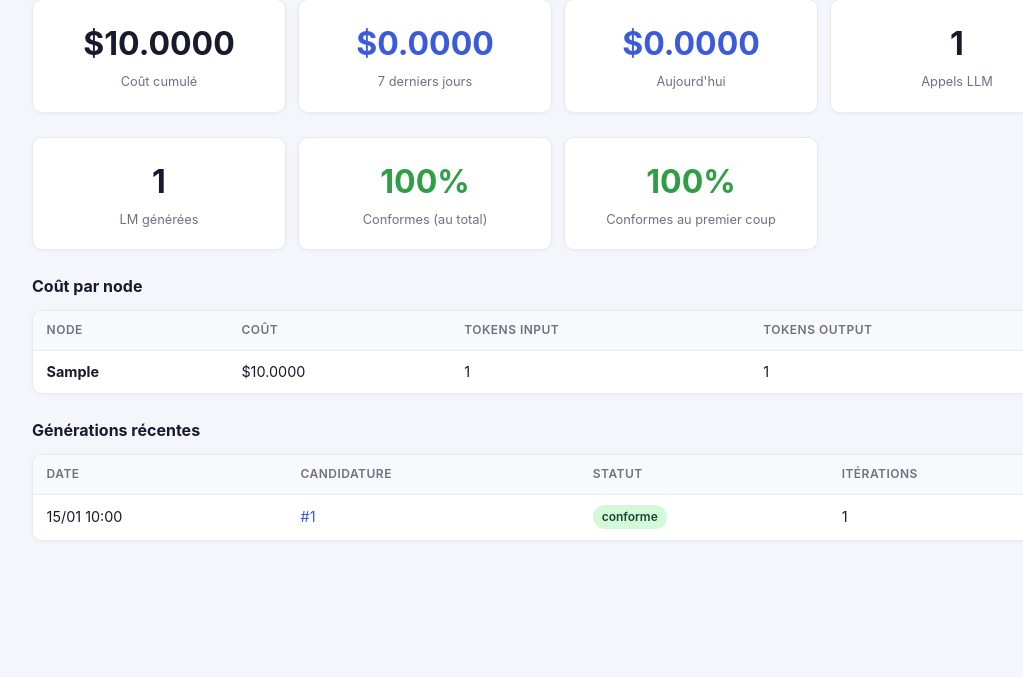
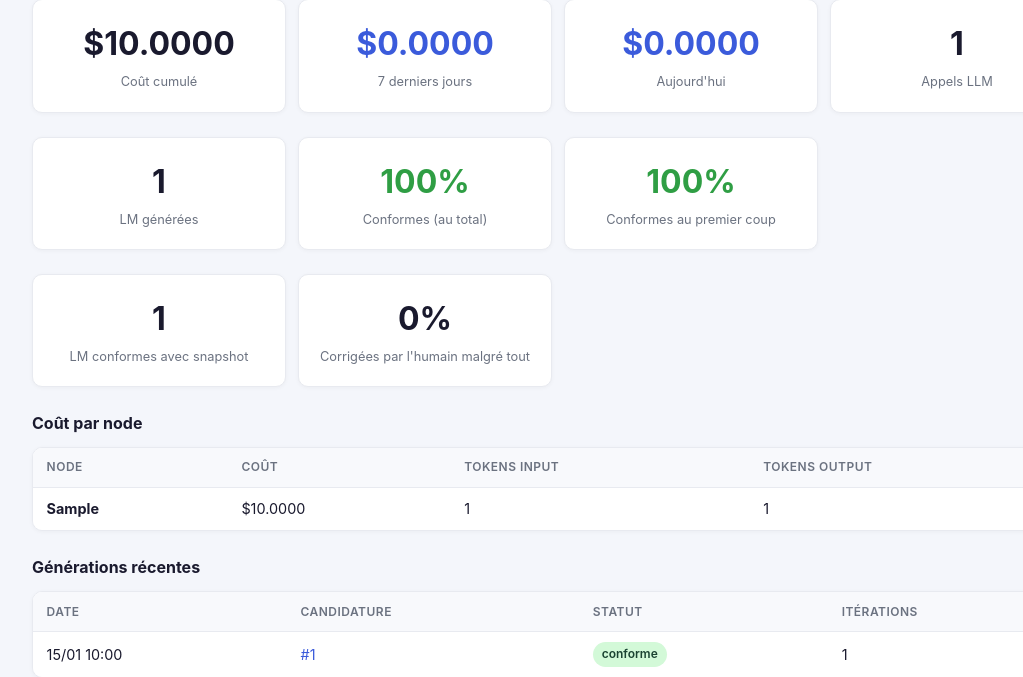
Before and after one commit to adoudi-mondher/job-tracker, a Flask app: page /evals/ in a window 1280 px wide. Shown: the part 151-828 px from the top of the page, without its empty margins (82-1105 px from the left). Before the commit the page ends 680 px from the top, so only its background shows below. Run offline with Flask 3, Linux system fonts and the light colour scheme; the visitor is signed in with stand-in values (Sample User, id 1); tables that the repository leaves empty hold one stand-in row (values such as "Sample post"); some libraries are stand-ins or nearby versions.

Commit message:
feat(evals): capture le signal humain (LM editee vs generee), surface sur /evals

```diff
--- a/app/models.py
+++ b/app/models.py
@@ -70,6 +70,10 @@ class Candidature(db.Model):
     resume_offre = db.Column(db.Text, nullable=True)
     # Lettre de motivation W3 (brouillon généré par Claude)
     lettre_motivation = db.Column(db.Text, nullable=True)
+    # Snapshot de la version générée par le Rédacteur — figée à l'écriture du PATCH
+    # de génération (voir api.py::patch_candidature), jamais touchée par une édition
+    # manuelle. Sert de référence pour détecter si l'humain a corrigé la LM après coup.
+    lettre_motivation_generee = db.Column(db.Text, nullable=True)
     # Message email d'accompagnement (rédigé manuellement pour envoi direct par email)
     message_accompagnement = db.Column(db.Text, nullable=True)
     # Préparation entretien (pitch, hard/soft skills, transposition stack) générée par le Rédacteur
@@ -101,6 +105,13 @@ class Candidature(db.Model):
             return datetime.utcnow().date() >= self.date_relance
         return False
 
+    @property
+    def lm_editee_manuellement(self):
+        """True si la LM finale diverge de la version générée par le Rédacteur."""
+        if not self.lettre_motivation_generee or not self.lettre_motivation:
+            return False
+        return self.lettre_motivation.strip() != self.lettre_motivation_generee.strip()
+
     def __repr__(self):
         return f"<Candidature {self.poste} @ {self.entreprise_id}>"
 
@@ -129,6 +140,8 @@ class Candidature(db.Model):
             "stack_technique": self.stack_technique,
             "resume_offre": self.resume_offre,
             "lettre_motivation": self.lettre_motivation,
+            "lettre_motivation_generee": self.lettre_motivation_generee,
+            "lm_editee_manuellement": self.lm_editee_manuellement,
             "message_accompagnement": self.message_accompagnement,
             "prep_entretien": self.prep_entretien,
         }
--- a/app/routes/api.py
+++ b/app/routes/api.py
@@ -127,6 +127,10 @@ def patch_candidature(id):
             if field == "statut" and data[field] not in Candidature.STATUTS:
                 return jsonify({"error": f"Statut invalide : {data[field]}"}), 400
             setattr(candidature, field, data[field])
+            if field == "lettre_motivation":
+                # Snapshot de la version générée — ce endpoint n'est appelé que par le
+                # write-back langgraph-agents, jamais par l'édition manuelle côté UI.
+                candidature.lettre_motivation_generee = data[field]
 
     db.session.commit()
     return jsonify(candidature.to_dict())
--- a/app/routes/evals.py
+++ b/app/routes/evals.py
@@ -5,7 +5,7 @@ from flask import Blueprint, render_template
 from sqlalchemy.exc import OperationalError, ProgrammingError
 
 from app import db
-from app.models import LlmCall, LmGenerationRun
+from app.models import Candidature, LlmCall, LmGenerationRun
 from app.routes.main import login_required
 
 evals_bp = Blueprint("evals", __name__)
@@ -55,6 +55,25 @@ def index():
             motifs_compteur[motif] += 1
     top_motifs = motifs_compteur.most_common(5)
 
+    # Signal humain (Phase 3) : sur le dernier run "conforme" de chaque candidature,
+    # le vérificateur a-t-il quand même été corrigé par l'humain après coup ?
+    # → un faux négatif du vérificateur à investiguer.
+    dernier_run_par_candidature = {}
+    for r in runs:  # runs déjà triés desc par created_at
+        dernier_run_par_candidature.setdefault(r.candidature_id, r)
+
+    ids_conformes = [
+        cid for cid, r in dernier_run_par_candidature.items() if r.statut_verification == "conforme"
+    ]
+    candidatures_conformes = (
+        Candidature.query.filter(Candidature.id.in_(ids_conformes)).all() if ids_conformes else []
+    )
+    candidatures_avec_snapshot = [c for c in candidatures_conformes if c.lettre_motivation_generee]
+    faux_negatifs = [c for c in candidatures_avec_snapshot if c.lm_editee_manuellement]
+    taux_faux_negatif = (
+        len(faux_negatifs) / len(candidatures_avec_snapshot) * 100
+    ) if candidatures_avec_snapshot else 0
+
     return render_template(
         "evals/index.html",
         cout_total=cout_total,
@@ -68,4 +87,7 @@ def index():
         taux_premier_coup=taux_premier_coup,
         top_motifs=top_motifs,
         runs_recents=runs[:10],
+        nb_candidatures_avec_snapshot=len(candidatures_avec_snapshot),
+        taux_faux_negatif=taux_faux_negatif,
+        faux_negatifs=faux_negatifs,
     )
--- a/app/templates/evals/index.html
+++ b/app/templates/evals/index.html
@@ -46,6 +46,45 @@ sont alimentées par le service <code>langgraph-agents</code> (voir <code>docs/r
         <span class="stat-label">Conformes au premier coup</span>
     </div>
 </div>
+
+{% if nb_candidatures_avec_snapshot > 0 %}
+<!-- Signal humain : faux négatifs du vérificateur -->
+<div class="stats-grid">
+    <div class="stat-card">
+        <span class="stat-number">{{ nb_candidatures_avec_snapshot }}</span>
+        <span class="stat-label">LM conformes avec snapshot</span>
+    </div>
+    <div class="stat-card{% if faux_negatifs %} stat-red{% endif %}">
+        <span class="stat-number">{{ "%.0f"|format(taux_faux_negatif) }}%</span>
+        <span class="stat-label">Corrigées par l'humain malgré tout</span>
+    </div>
+</div>
+
+{% if faux_negatifs %}
+<section class="section">
+    <h2>Faux négatifs potentiels du vérificateur</h2>
+    <p>Le vérificateur a dit "conforme" mais la LM finale diffère de la version générée — à investiguer.</p>
+    <div class="table-wrapper"><table>
+        <thead>
+            <tr>
+                <th>Candidature</th>
+                <th>Entreprise</th>
+                <th>Poste</th>
+            </tr>
+        </thead>
+        <tbody>
+            {% for c in faux_negatifs %}
+            <tr>
+                <td data-label="Candidature"><a href="{{ url_for('candidatures.detail', id=c.id) }}">#{{ c.id }}</a></td>
+                <td data-label="Entreprise">{{ c.entreprise.nom }}</td>
+                <td data-label="Poste">{{ c.poste }}</td>
+            </tr>
+            {% endfor %}
+        </tbody>
+    </table></div>
+</section>
+{% endif %}
+{% endif %}
 
 <!-- Coût par node -->
 {% if cout_par_node %}
```
